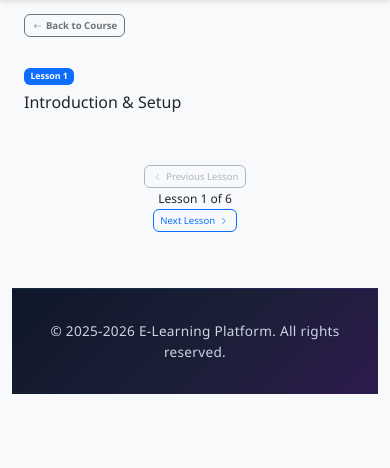
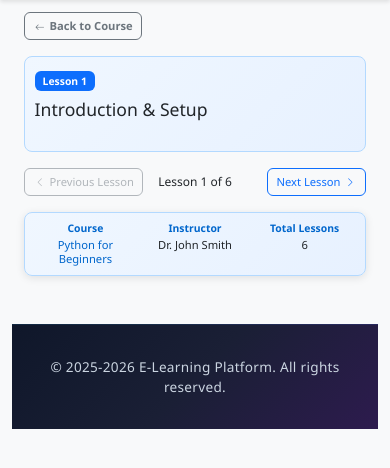
Before and after one commit to pritamrangari27/E-Learning-Platform, a Flask app: page /lesson/1 in a window 390 px wide. Shown: the part 56-524 px from the top of the page. Run offline with Flask 3, Linux system fonts and the light colour scheme; the visitor is signed in with stand-in values (Sample User, id 1); data comes from the database, SQL or seed files in the repository; data that the repository does not hold is empty.

Commit message:
Mobile UX: Show lesson title, course info, 1x3 navigation grid and footer on mobile

```diff
--- a/app/templates/lesson_detail.html
+++ b/app/templates/lesson_detail.html
@@ -29,7 +29,7 @@
     }
 
     @media (max-width: 480px) {
-        /* Hide unnecessary sections on mobile - show only title and nav buttons */
+        /* Hide unnecessary sections on mobile - show only title, course info and nav buttons */
         .row.mb-3 .col-md-9 .card.lesson-card .row.text-muted {
             display: none !important;
         }
@@ -38,7 +38,7 @@
             display: none !important;
         }
 
-        /* Hide all sections except navigation buttons */
+        /* Hide all desktop sections except what we need */
         .row.mb-3 .col-md-3 {
             display: none !important;
         }
@@ -47,18 +47,14 @@
             display: none !important;
         }
 
-        .row.mb-3:not(:first-of-type) {
+        .row.mb-3:nth-of-type(n+2) {
             display: none !important;
         }
 
-        .row:has(.bg-light) {
-            display: none !important;
-        }
-
-        /* Keep only the first row (lesson title) */
+        /* Keep first row (lesson title) */
         .lesson-page-container .row.mb-3:first-of-type {
             display: block !important;
-            margin-bottom: 1rem !important;
+            margin-bottom: 0.75rem !important;
         }
 
         .row.mb-3 {
@@ -77,22 +73,66 @@
             padding: 0.5rem 0 !important;
         }
 
+        /* Show Course Info on mobile but styled */
+        .row:has(.bg-light) {
+            display: block !important;
+            margin-bottom: 1rem !important;
+        }
+
+        .row:has(.bg-light) .col-md-9 {
+            padding: 0 !important;
+        }
+
+        .row:has(.bg-light) .card.bg-light {
+            background: linear-gradient(135deg, #f0f7ff 0%, #e7f1ff 100%) !important;
+            border: 1px solid #b3d9ff !important;
+            border-radius: 8px;
+        }
+
+        .row:has(.bg-light) .card-body {
+            padding: 0.6rem !important;
+        }
+
+        .row:has(.bg-light) .row.text-center {
+            flex-direction: row !important;
+            display: flex !important;
+            gap: 0.5rem;
+        }
+
+        .row:has(.bg-light) .col-md-4 {
+            flex: 1;
+            margin-bottom: 0 !important;
+            font-size: 0.7rem;
+        }
+
+        .row:has(.bg-light) .col-md-4 strong {
+            font-size: 0.65rem;
+            display: block;
+            margin-bottom: 0.2rem;
+            color: #0066cc;
+        }
+
+        .row:has(.bg-light) .col-md-4 a {
+            font-size: 0.7rem;
+            color: #0066cc;
+        }
+
         /* Navigation buttons - 1x3 grid layout */
         .row.mb-4 {
-            display: grid !important;
-            grid-template-columns: 1fr 1fr 1fr;
-            gap: 0.5rem;
-            margin: 0 !important;
-            padding: 0.5rem;
+            display: block !important;
+            margin: 1rem 0 !important;
+            padding: 0 !important;
         }
 
         .row.mb-4 .col-md-9 {
-            grid-column: 1 / -1;
             padding: 0 !important;
         }
 
         .row.mb-4 .d-flex.justify-content-between {
-            display: contents !important;
+            display: grid !important;
+            grid-template-columns: 1fr auto 1fr;
+            gap: 0.5rem;
+            align-items: center;
         }
 
         .row.mb-4 .d-flex > div {
@@ -103,30 +143,33 @@
 
         .row.mb-4 .d-flex > div:nth-child(1) {
             grid-column: 1;
+            justify-content: flex-start;
         }
 
         .row.mb-4 .d-flex > div:nth-child(2) {
             grid-column: 2;
+            justify-content: center;
         }
 
         .row.mb-4 .d-flex > div:nth-child(3) {
             grid-column: 3;
+            justify-content: flex-end;
         }
 
         /* Button styling for 1x3 grid */
         .btn-outline-primary,
         .btn-outline-secondary {
             width: auto !important;
-            padding: 0.3rem 0.4rem !important;
-            font-size: 0.6rem !important;
+            padding: 0.4rem 0.5rem !important;
+            font-size: 0.7rem !important;
             margin: 0 !important;
-            white-space: normal;
+            white-space: nowrap;
             line-height: 1.2;
         }
 
         .btn-outline-primary i,
         .btn-outline-secondary i {
-            font-size: 0.5rem !important;
+            font-size: 0.6rem !important;
             margin: 0 2px;
         }
 
@@ -137,8 +180,8 @@
 
         /* Text center styling for lesson counter */
         .text-center {
-            padding: 0.2rem !important;
-            font-size: 0.55rem !important;
+            padding: 0 !important;
+            font-size: 0.65rem !important;
             line-height: 1.2;
         }
 
@@ -148,20 +191,19 @@
 
         /* Lesson title */
         h1 {
-            font-size: 1rem;
-            margin: 0.3rem 0;
+            font-size: 1.1rem;
+            margin: 0.5rem 0 0.3rem 0;
         }
 
         .badge {
-            font-size: 0.55rem !important;
-            padding: 0.25rem 0.4rem !important;
+            font-size: 0.65rem !important;
+            padding: 0.3rem 0.5rem !important;
         }
 
         /* Remove padding and margins for row/col */
         .row {
             margin-left: 0 !important;
             margin-right: 0 !important;
-            margin-bottom: 0 !important;
         }
 
         .col-md-9,
```
